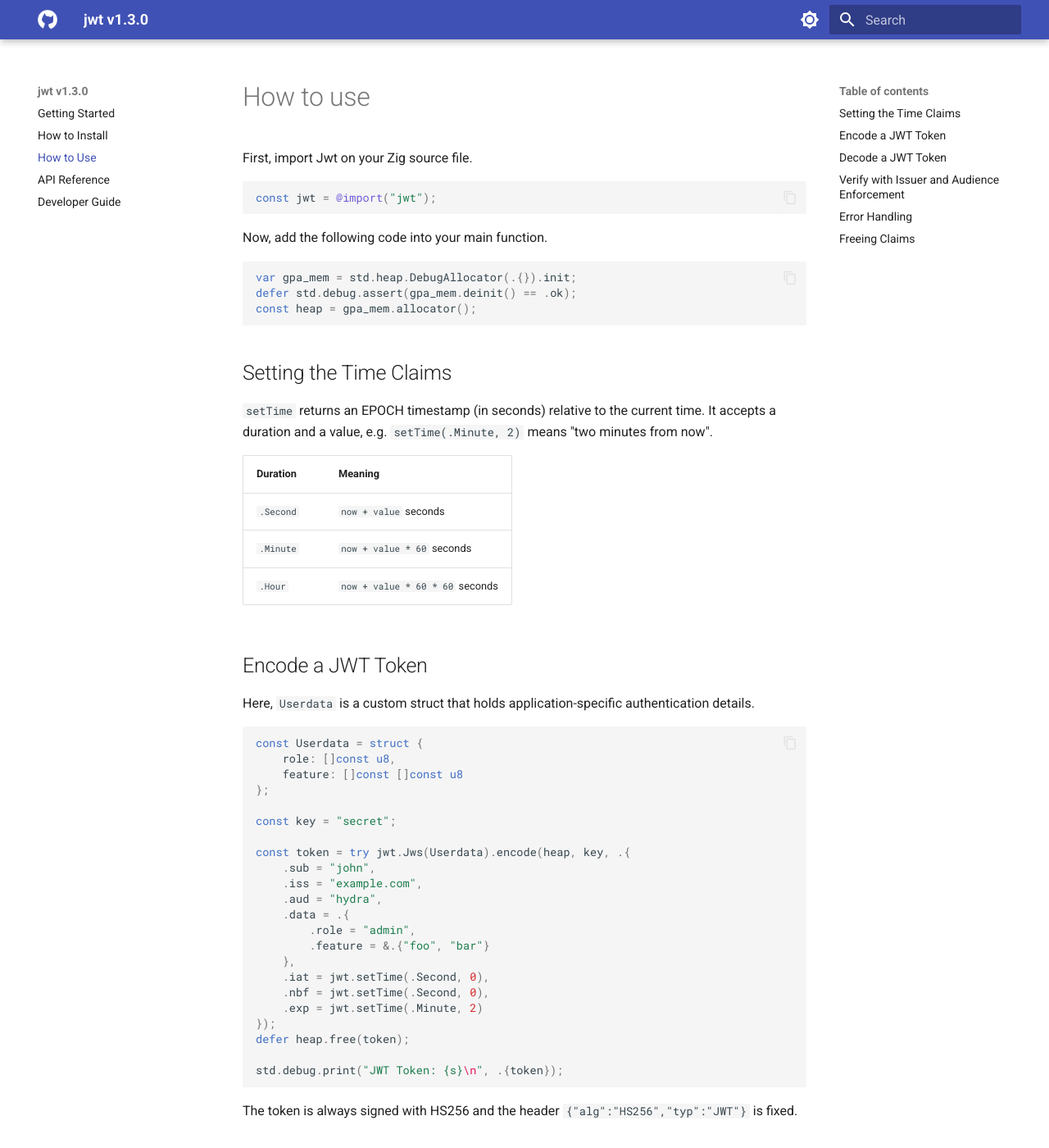
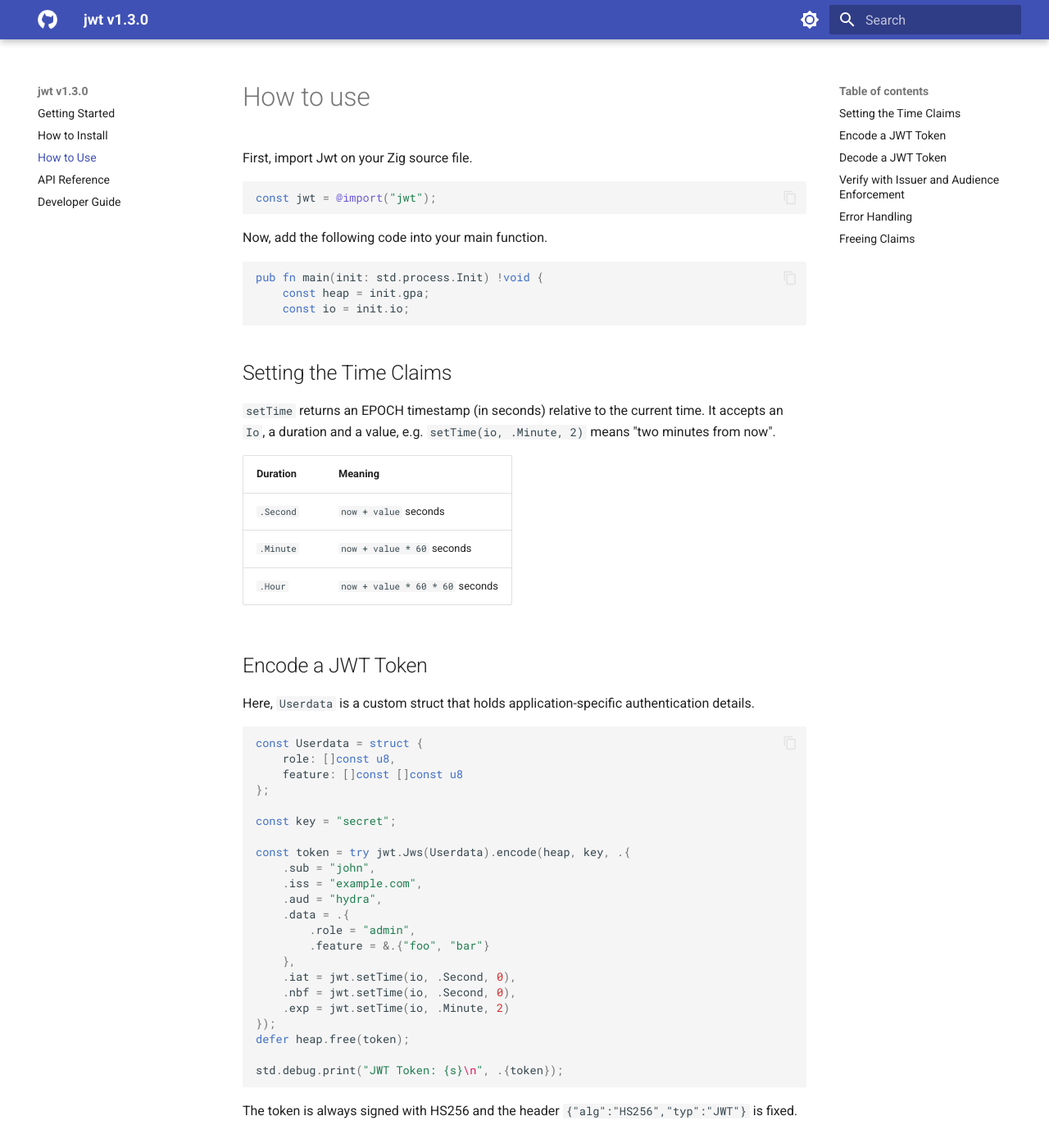
Before and after one commit to bitlaab-blitz/jwt, an MkDocs documentation site: the page built from docs/usage.md, in a window 1280 px wide and 1400 px high. Shown: the whole window at 82% size. Built offline with MkDocs 1.6.1 and Material for MkDocs 9.7.7, drawn with Linux system fonts in a browser that asks for light colours.

Commit message:
misc. post fixes and improvements

````diff
--- a/docs/usage.md
+++ b/docs/usage.md
@@ -9,16 +9,16 @@ const jwt = @import("jwt");
 Now, add the following code into your main function.
 
 ```zig
-var gpa_mem = std.heap.DebugAllocator(.{}).init;
-defer std.debug.assert(gpa_mem.deinit() == .ok);
-const heap = gpa_mem.allocator();
+pub fn main(init: std.process.Init) !void {
+    const heap = init.gpa;
+    const io = init.io;
 ```
 
 ## Setting the Time Claims
 
 `setTime` returns an EPOCH timestamp (in seconds) relative to the current
-time. It accepts a duration and a value, e.g. `setTime(.Minute, 2)` means
-"two minutes from now".
+time. It accepts an `Io`, a duration and a value, e.g.
+`setTime(io, .Minute, 2)` means "two minutes from now".
 
 | Duration  | Meaning                       |
 |-----------|-------------------------------|
@@ -46,9 +46,9 @@ const token = try jwt.Jws(Userdata).encode(heap, key, .{
         .role = "admin",
         .feature = &.{"foo", "bar"}
     },
-    .iat = jwt.setTime(.Second, 0),
-    .nbf = jwt.setTime(.Second, 0),
-    .exp = jwt.setTime(.Minute, 2)
+    .iat = jwt.setTime(io, .Second, 0),
+    .nbf = jwt.setTime(io, .Second, 0),
+    .exp = jwt.setTime(io, .Minute, 2)
 });
 defer heap.free(token);
 
@@ -71,7 +71,7 @@ Token validation is handled internally, which automatically:
 ```zig
 const token = "your jwt token...";
 
-const claims = try jwt.Jws(Userdata).decode(heap, key, token);
+const claims = try jwt.Jws(Userdata).decode(heap, io, key, token);
 std.debug.print("{any}\n", .{claims});
 jwt.free(heap, claims);
 ```
@@ -83,7 +83,7 @@ checking them is the application's responsibility. Use `verify` when you
 want the library to enforce the expected issuer and/or audience for you.
 
 ```zig
-const claims = try jwt.Jws(Userdata).verify(heap, key, token, .{
+const claims = try jwt.Jws(Userdata).verify(heap, io, key, token, .{
     .iss = "example.com",
     .aud = "hydra"
 });
@@ -94,7 +94,7 @@ Both options are optional; pass only what you need:
 
 ```zig
 // Enforce audience only
-const claims = try jwt.Jws(Userdata).verify(heap, key, token, .{
+const claims = try jwt.Jws(Userdata).verify(heap, io, key, token, .{
     .aud = "hydra"
 });
 jwt.free(heap, claims);
@@ -118,7 +118,7 @@ an `if ... else |err|` block, and use `@errorName` to inspect.
 | `InvalidAudience`     | `aud` does not match the expected audience (verify only) |
 
 ```zig
-if (jwt.Jws(Userdata).decode(heap, key, token)) |claims| {
+if (jwt.Jws(Userdata).decode(heap, io, key, token)) |claims| {
     defer jwt.free(heap, claims);
     // ... authenticated
 } else |err| switch (err) {
````
Also changed, not shown: CHANGELOG.md (+4 -0 lines), 4 other files.
